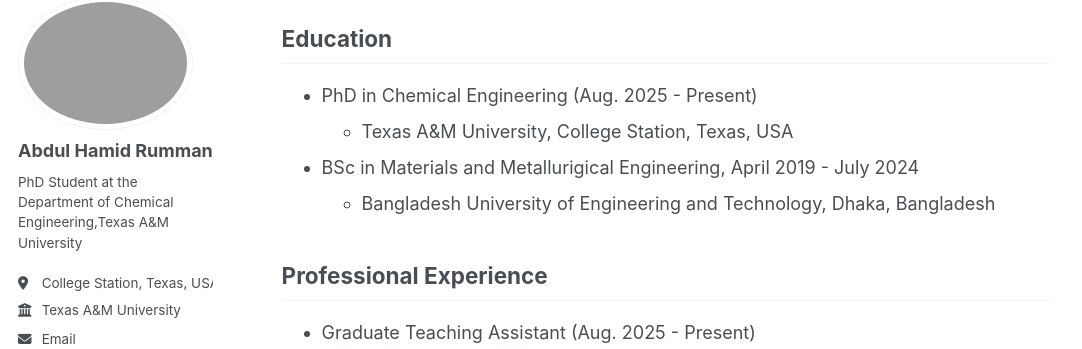
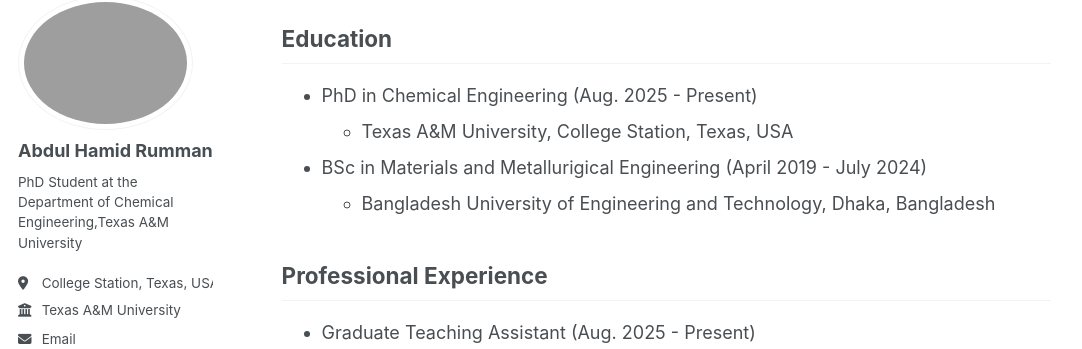
Before and after one commit to AbdulHamidRumman/abdulhamidrumman.github.io, a Jekyll site: the page built from _pages/about.md, in a window 1280 px wide and 900 px high, scrolled down 439 px. Shown: the part 103-452 px from the top of the window, without its empty margins (0-1082 px from the left). Built offline with Jekyll 4.4.1, drawn with Linux system fonts in a browser that asks for light colours; some web fonts are replaced; a script that is not in the unit is left out.

```diff
--- a/_pages/about.md
+++ b/_pages/about.md
@@ -18,7 +18,7 @@ Education
 ------
 * PhD in Chemical Engineering (Aug. 2025 - Present)
   * Texas A&M University, College Station, Texas, USA
-* BSc in Materials and Metallurigical Engineering, April 2019 - July 2024
+* BSc in Materials and Metallurigical Engineering (April 2019 - July 2024)
   * Bangladesh University of Engineering and Technology, Dhaka, Bangladesh
 
 Professional Experience
```
